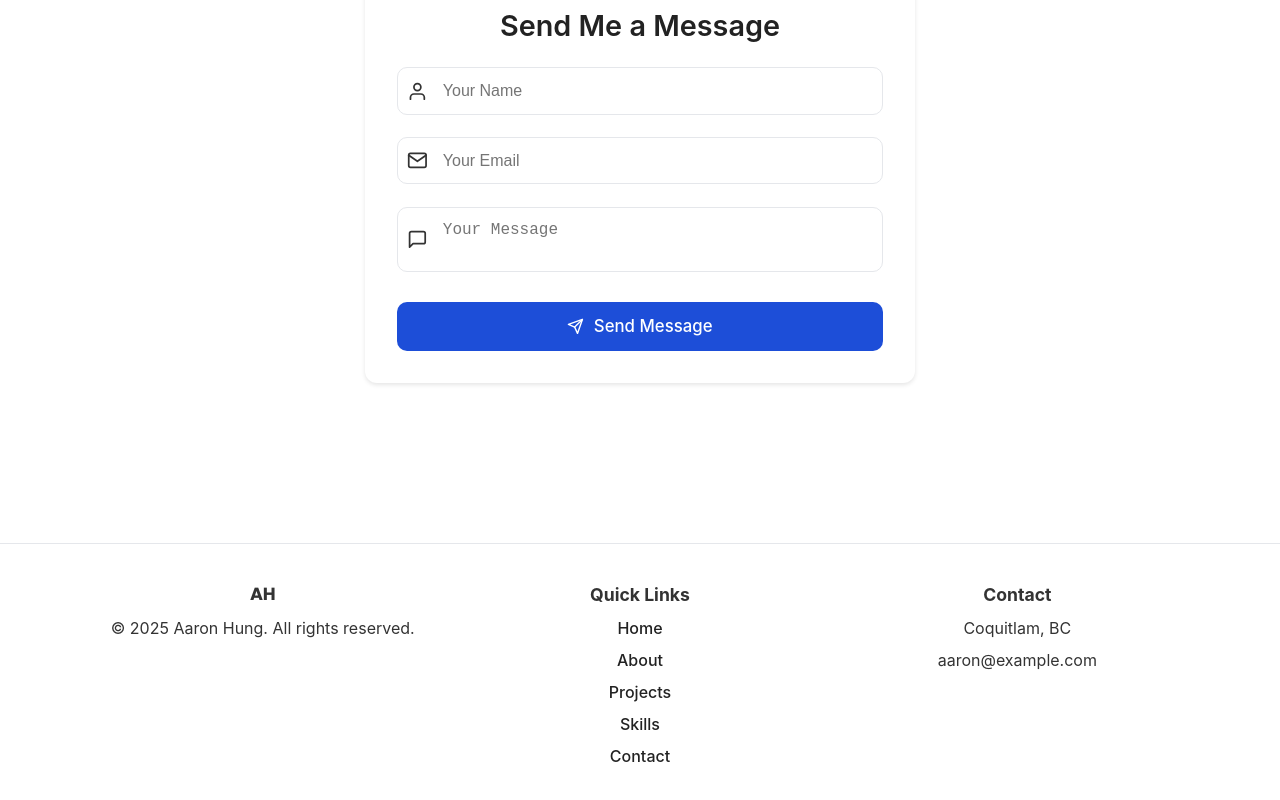
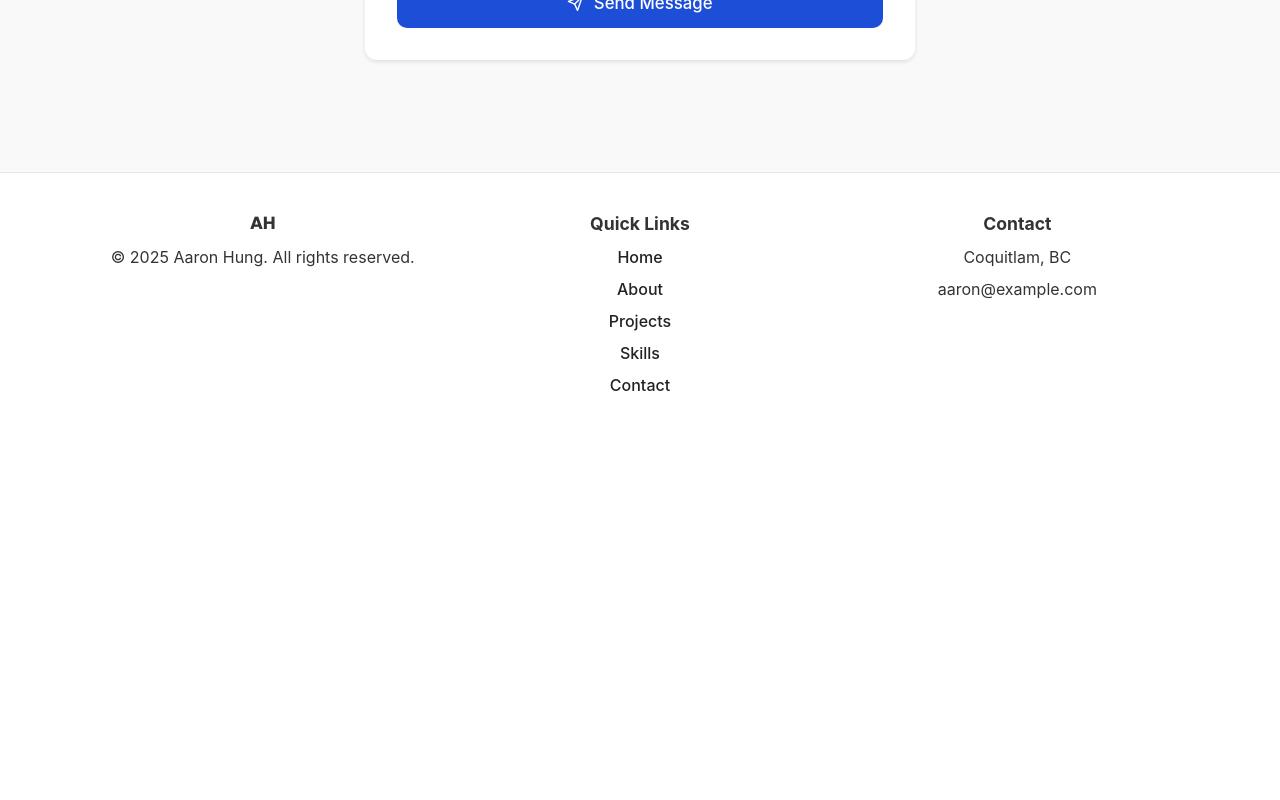
Before and after one commit to ahung1709/portfolio-ah01-vite, a React (Vite) app: page / in a window 1280 px wide. Shown: the part 4458-5258 px from the top of the page. After the commit the page ends 4903 px from the top, so only its background shows below. Built offline with nearby package versions, Linux system fonts and the light colour scheme.

Commit message:
update styles for margins and gaps between sections

```diff
--- a/src/App.css
+++ b/src/App.css
@@ -1,7 +1,7 @@
 main {
+  margin-top: calc(var(--navbar-height) * -1);
   display: flex;
   flex-direction: column;
-  gap: 4rem;
 }
 
 section {
@@ -12,10 +12,3 @@ section {
   justify-content: center;
   align-items: center;
 }
-
-footer {
-  padding: 2rem;
-  text-align: center;
-  background-color: #222;
-  color: #fff;
-}
--- a/src/components/Footer/Footer.css
+++ b/src/components/Footer/Footer.css
@@ -1,7 +1,7 @@
 .footer {
+  text-align: center;
   background-color: var(--card-bg);
   padding: 2.5rem 1.5rem;
-  margin-top: 3rem;
   border-top: 1px solid var(--border);
 }
 
--- a/src/components/NavBar/NavBar.css
+++ b/src/components/NavBar/NavBar.css
@@ -1,13 +1,15 @@
 .navbar {
-  display: flex;
-  justify-content: space-between;
-  align-items: center;
+  height: var(--navbar-height);
   padding: 0.5rem 2rem;
   position: sticky;
   top: 0;
   background-color: var(--bg);
   z-index: 200;
   box-shadow: var(--shadow-sm);
+
+  display: flex;
+  justify-content: space-between;
+  align-items: center;
 }
 
 .navbar.dark {
--- a/src/index.css
+++ b/src/index.css
@@ -9,6 +9,9 @@
   --card-bg: #ffffff;
   --border: #e5e7eb;
   --shadow-sm: 0 2px 4px rgba(0, 0, 0, 0.1);
+
+  /* Navbar variables */
+  --navbar-height: 4.2rem;
 
   /* Hero section variables */
   --radius-md: 8px;
--- a/src/sections/ContactSection/ContactSection.css
+++ b/src/sections/ContactSection/ContactSection.css
@@ -1,5 +1,5 @@
 #contact {
-  background-color: var(--bg);
+  background-color: var(--alternate-section-bg);
 }
 
 .contact-wrapper {
```
